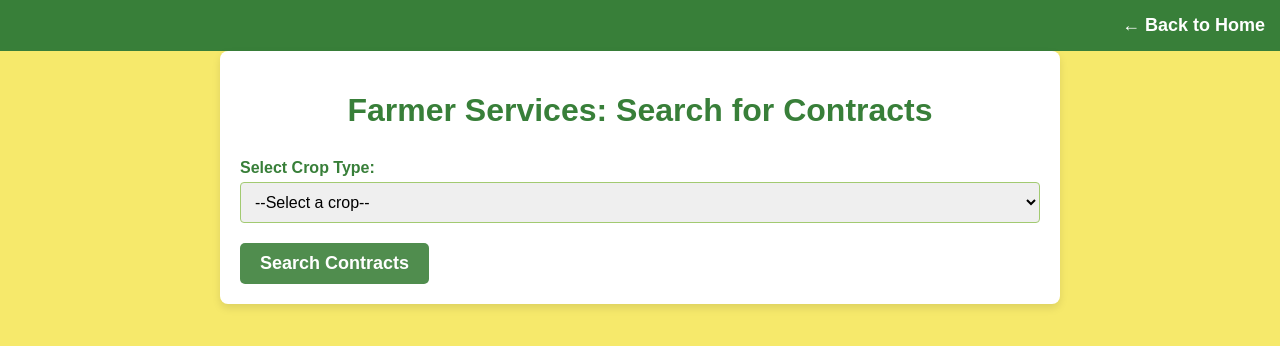
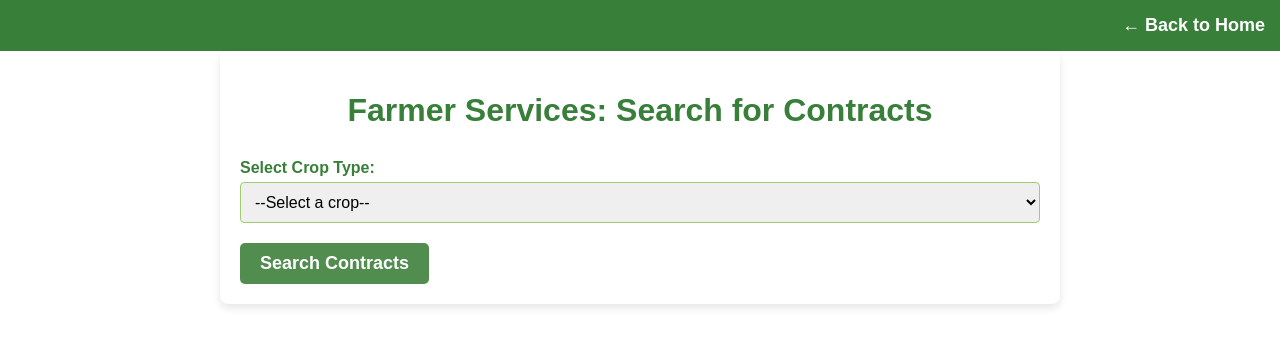
Before and after one commit to Dragx21/Krisimitre, a plain HTML site: page farmer.html in a window 1280 px wide. Drawn offline with Linux system fonts and the light colour scheme.

Commit message:
Add files via upload

```diff
--- a/styles.css
+++ b/styles.css
@@ -2,7 +2,7 @@ body {
     font-family: Arial, sans-serif;
     margin: 0;
     padding: 0;
-    background-color: #F6E96B; /* Light yellow background */
+     /* Light yellow background */
 }
 
 header {
```
